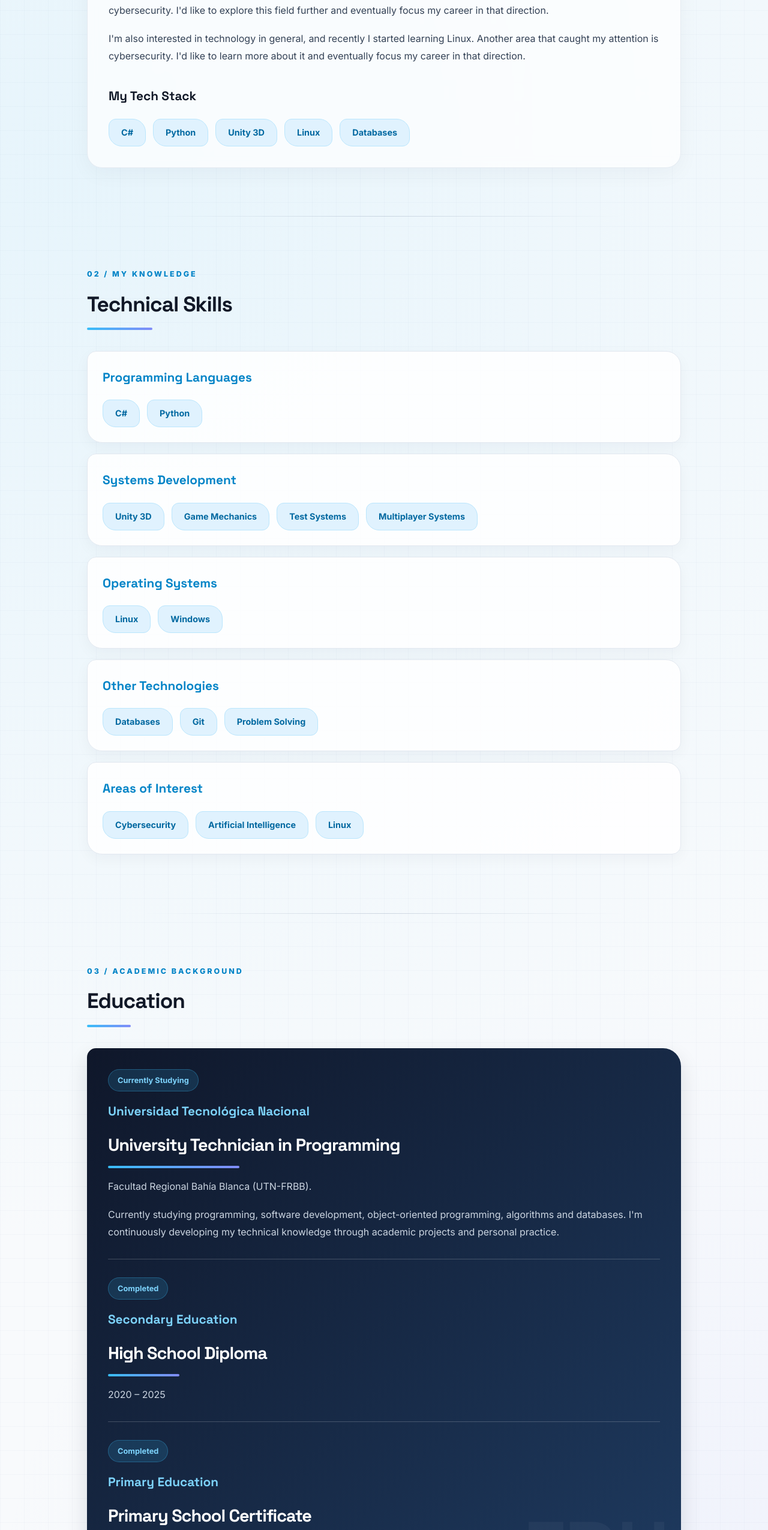
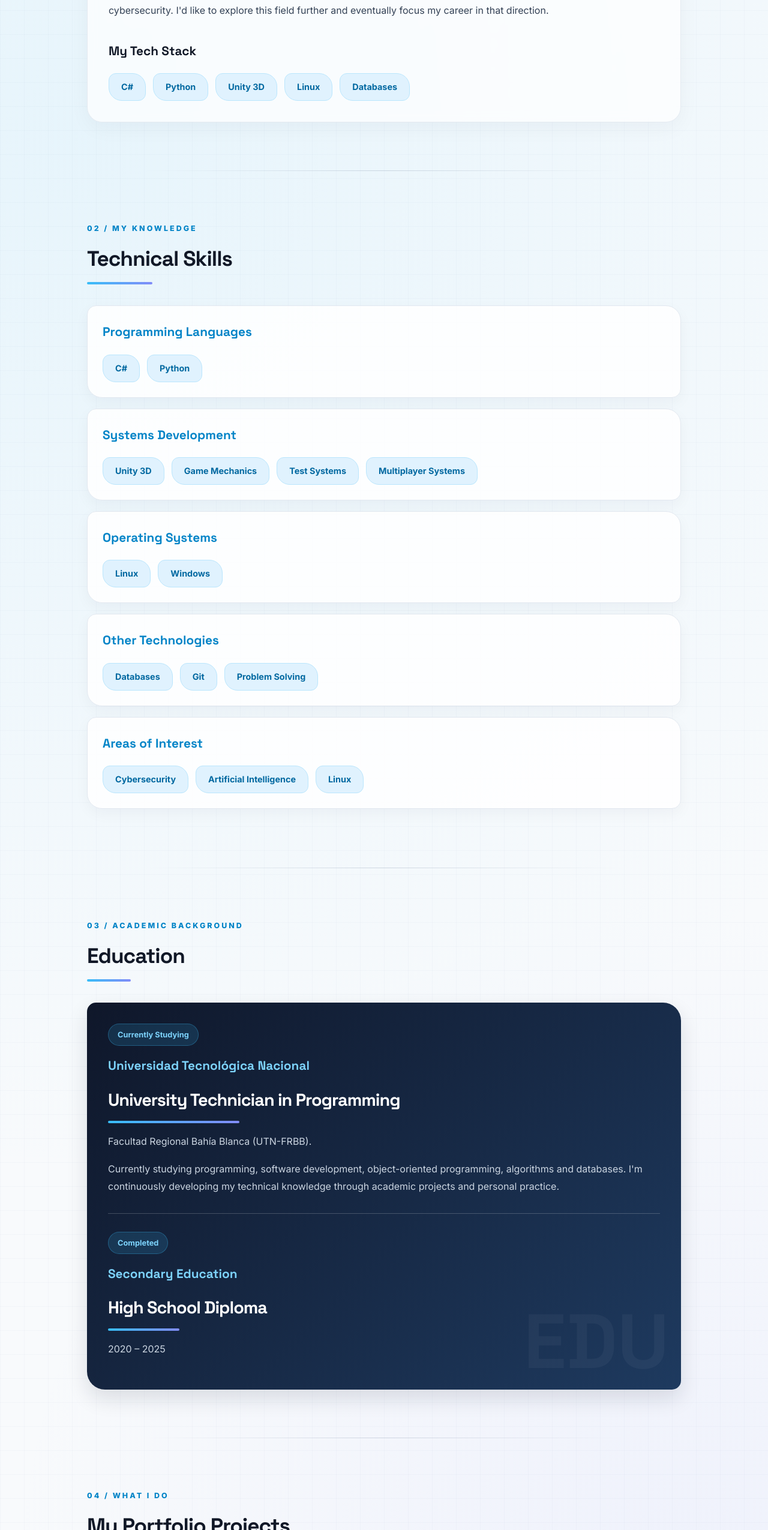
Before and after one commit to JerePaYu/PortfolioJeremiasTaborda, a plain HTML site: page index.html in a window 1280 px wide. Shown: the part 983-3533 px from the top of the page at 60% size. Drawn offline with Linux system fonts and the light colour scheme.

Commit message:
Last Changes

```diff
--- a/index.html
+++ b/index.html
@@ -642,13 +642,6 @@
                 I'd like to explore this field further and eventually focus my career in that direction.
             </p>
 
-            <p>
-                I'm also interested in technology in general, and recently
-                I started learning Linux. Another area that caught my attention
-                is cybersecurity. I'd like to learn more about it and eventually
-                focus my career in that direction.
-            </p>
-
             <h3 class="skills-title">My Tech Stack</h3>
 
             <div class="skills-grid">
@@ -775,16 +768,6 @@
 
     <p>2020 – 2025</p>
 
-    <hr style="border: 0; border-top: 1px solid rgba(255,255,255,0.2); margin: 30px 0;">
-
-    <span class="education-tag">Completed</span>
-
-    <h3>Primary Education</h3>
-
-    <h2>Primary School Certificate</h2>
-
-    <p>2014 – 2019</p>
-
 </div>
 
     </section>
@@ -818,8 +801,8 @@
             <h3>Past Projects</h3>
 
             <p>
-                I haven't worked for a tech company yet, but <strong>I've done freelance programming work for different people</strong>
-                ,helping them fix code errors, create scripts, and sometimes suggesting ideas to improve or develop new features.
+                I haven't worked for a tech company yet, but <strong>I've done freelance programming work for different people</strong>,
+                helping them fix code errors, create scripts, and sometimes suggesting ideas to improve or develop new features.
                 Most of the time, <strong>I've worked with C# and Python</strong> to develop specific systems.
                 One past project I can mention involved <strong>fixing and improving a script that organized personal records before adding them to a database</strong>.
                 My work focused on identifying errors and making sure the information was properly sorted. I don't have a link or public example of this project, as it was freelance work I completed for someone else.
```
